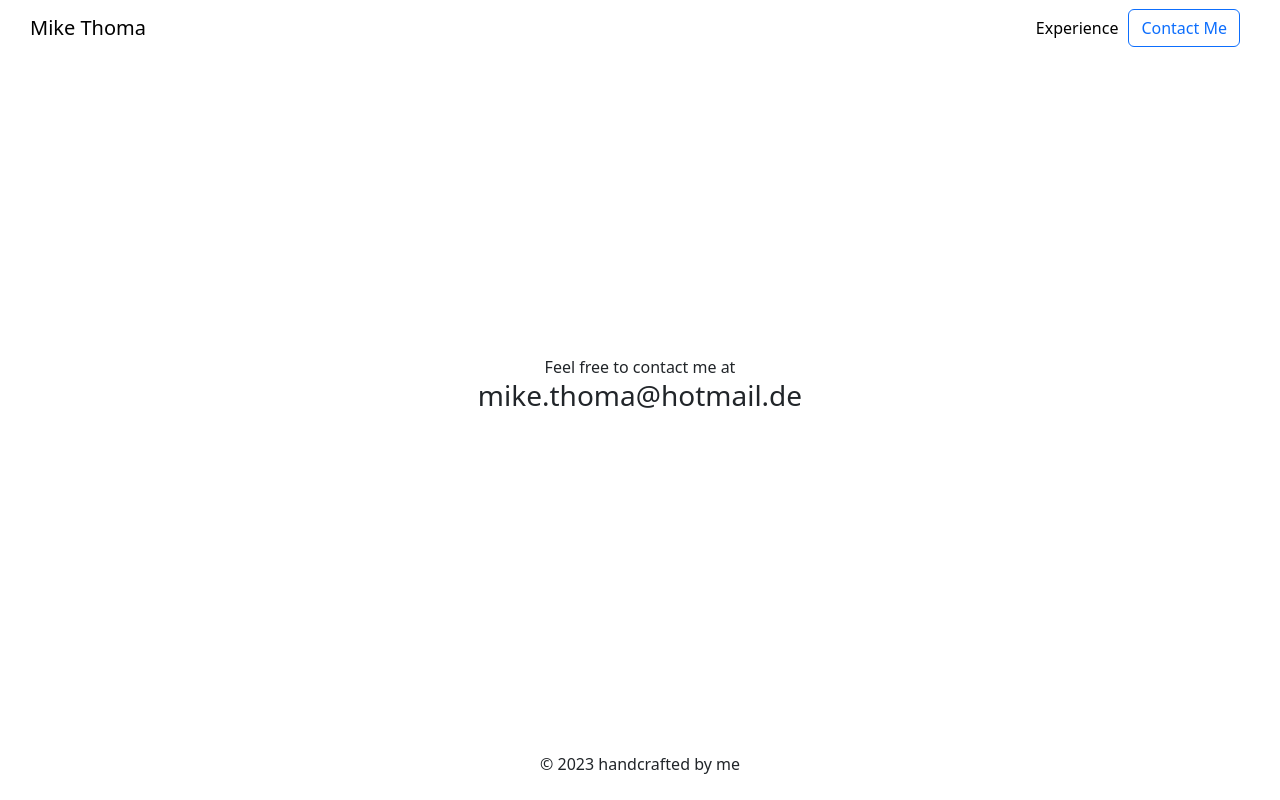
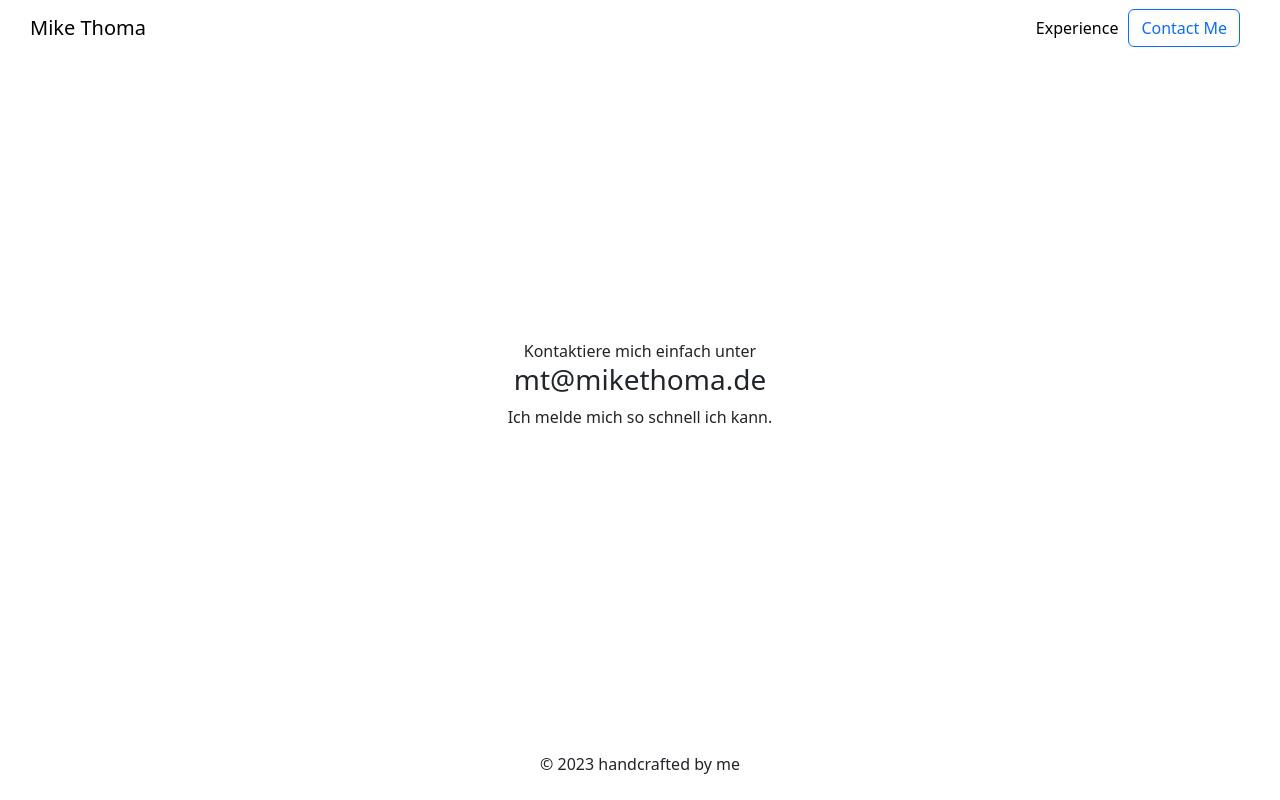
Before and after one commit to MikeThoma/homepage, a React (Create React App) app: page /#/contact in a window 1280 px wide. Built offline with nearby package versions, Linux system fonts and the light colour scheme.

Commit message:
Change email adress

```diff
--- a/src/components/icons/MailToIcon.jsx
+++ b/src/components/icons/MailToIcon.jsx
@@ -2,7 +2,7 @@ import React from 'react';
 import GenericClickableSvgIcon from './GenericSvgIcon.jsx';
 
 const MailToIcon = () => {
-    return <GenericClickableSvgIcon url="mailto:mike.thoma@hotmail.de">
+    return <GenericClickableSvgIcon url="mailto:mt@mikethoma.de">
         <path d="M2 2a2 2 0 0 0-2 2v8.01A2 2 0 0 0 2 14h5.5a.5.5 0 0 0 0-1H2a1 1 0 0 1-.966-.741l5.64-3.471L8 9.583l7-4.2V8.5a.5.5 0 0 0 1 0V4a2 2 0 0 0-2-2H2Zm3.708 6.208L1 11.105V5.383l4.708 2.825ZM1 4.217V4a1 1 0 0 1 1-1h12a1 1 0 0 1 1 1v.217l-7 4.2-7-4.2Z" />
         <path d="M14.247 14.269c1.01 0 1.587-.857 1.587-2.025v-.21C15.834 10.43 14.64 9 12.52 9h-.035C10.42 9 9 10.36 9 12.432v.214C9 14.82 10.438 16 12.358 16h.044c.594 0 1.018-.074 1.237-.175v-.73c-.245.11-.673.18-1.18.18h-.044c-1.334 0-2.571-.788-2.571-2.655v-.157c0-1.657 1.058-2.724 2.64-2.724h.04c1.535 0 2.484 1.05 2.484 2.326v.118c0 .975-.324 1.39-.639 1.39-.232 0-.41-.148-.41-.42v-2.19h-.906v.569h-.03c-.084-.298-.368-.63-.954-.63-.778 0-1.259.555-1.259 1.4v.528c0 .892.49 1.434 1.26 1.434.471 0 .896-.227 1.014-.643h.043c.118.42.617.648 1.12.648Zm-2.453-1.588v-.227c0-.546.227-.791.573-.791.297 0 .572.192.572.708v.367c0 .573-.253.744-.564.744-.354 0-.581-.215-.581-.8Z" />
     </GenericClickableSvgIcon>
--- a/src/components/page/Contact.jsx
+++ b/src/components/page/Contact.jsx
@@ -26,7 +26,7 @@ const Contact = () => {
     return <div className="contact" style={{ display: "flex", flexDirection: "column", alignItems: "center", justifyContent: "center" }}>
         {/*<h3>Contact</h3>*/}
         <Card body style={{ width: "100%", border: 'none'}}>
-            <p>Feel free to contact me at <h3>mike.thoma@hotmail.de</h3></p>
+            <p>Kontaktiere mich einfach unter <h3>mt@mikethoma.de</h3>Ich melde mich so schnell ich kann.</p>
         </Card>
         {/*<p style={{ marginBottom: '20px' }}>Feel free to contact me, by submitting the form below. I will contact you as soon as possible.</p>
         <p style={{ fontSize: '12px', color: 'red' }}>Info: The contact form is still in progress, and doesn't send any messages yet. Just contact me via email: mike.thoma@hotmail.de.</p>
```
Also changed, not shown: 1 other file (tests, documents, lock files or other folders).
